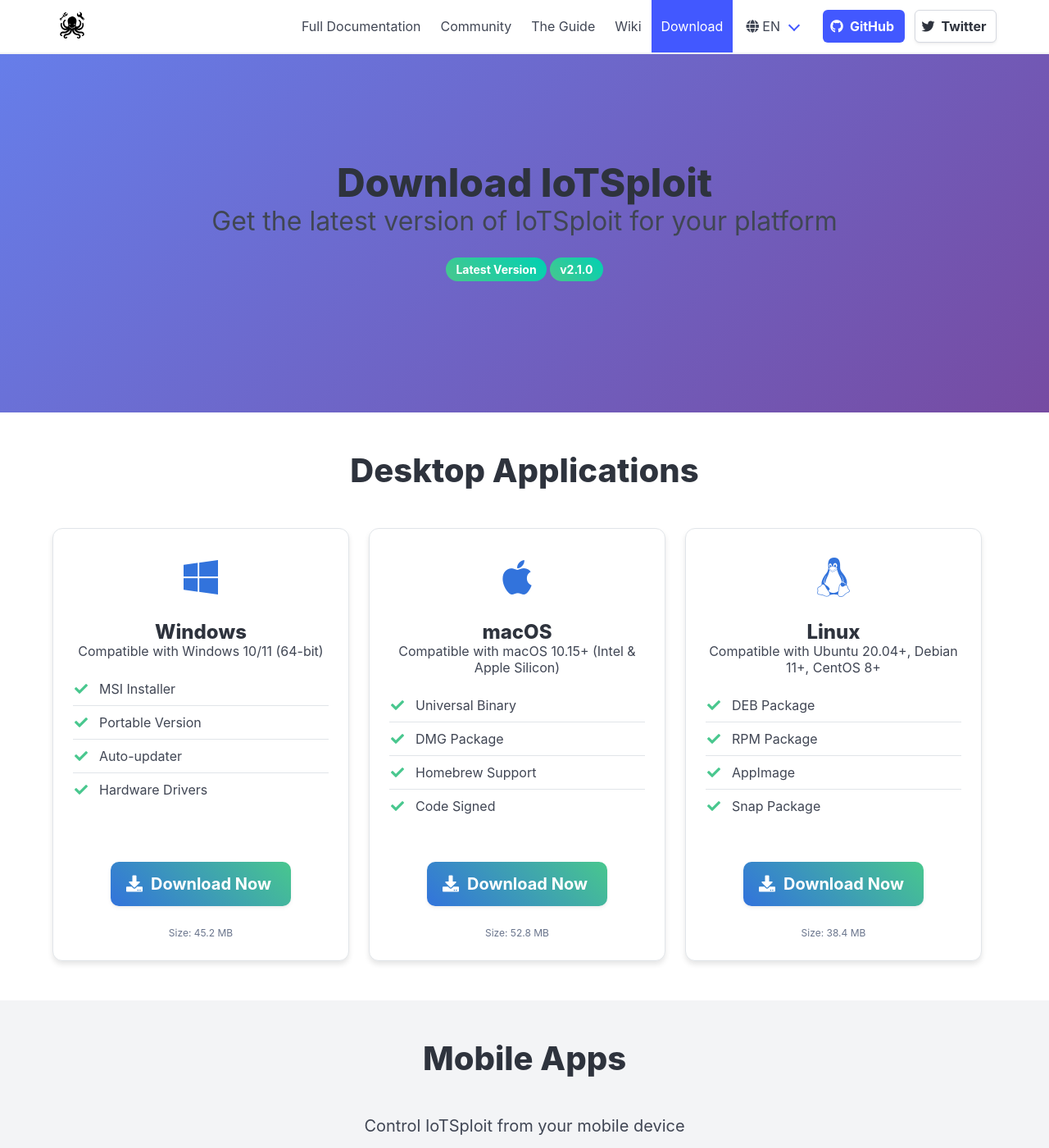
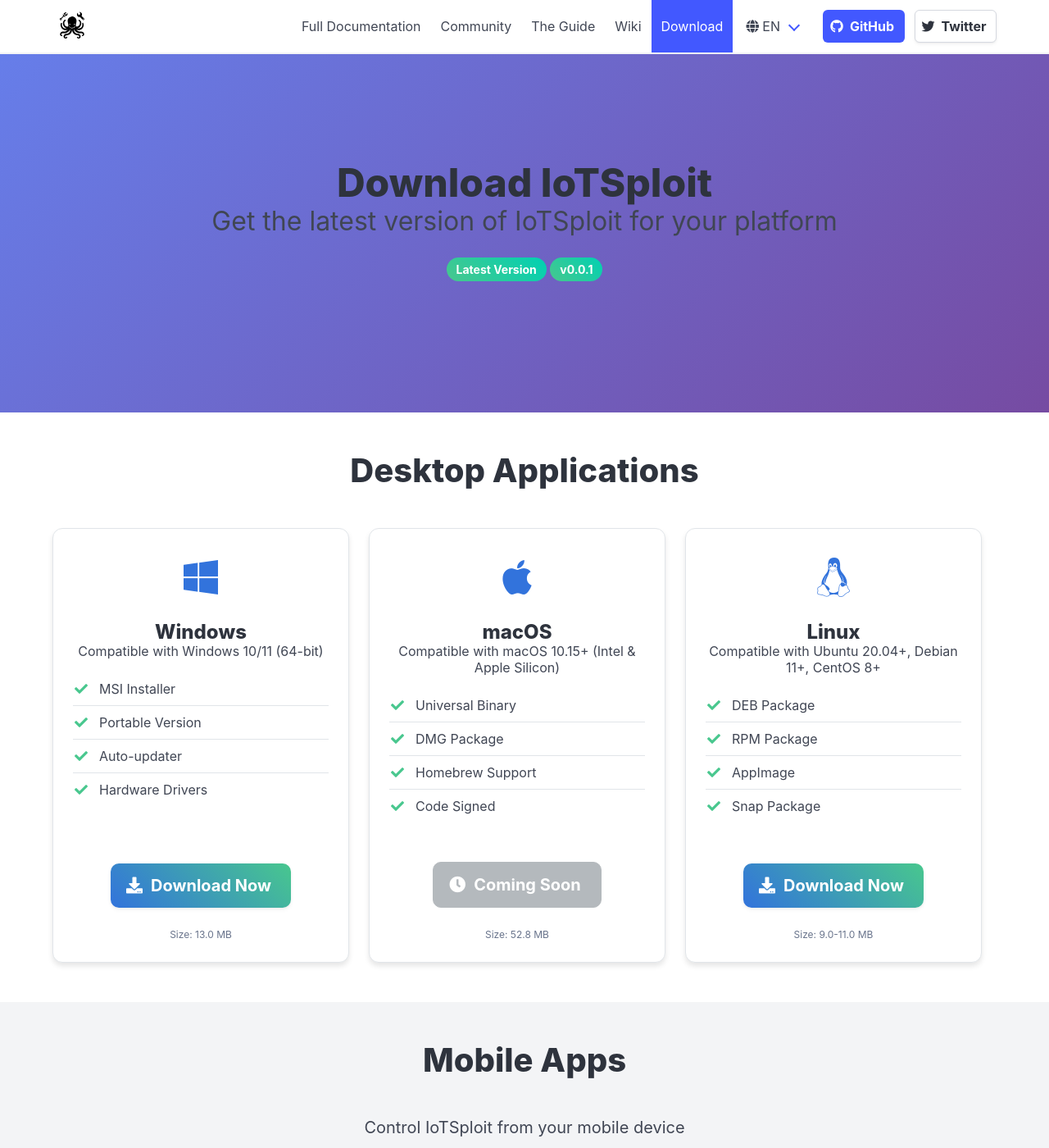
Before and after one commit to TKXB/iotsploit.github.io, a Jekyll site: the page download.html, which Jekyll copies as it is, in a window 1280 px wide and 1400 px high. Shown: the whole window at 82% size. Built offline with Jekyll 4.4.1, drawn with Linux system fonts in a browser that asks for light colours; comment, search, counter and statistics services are not loaded; some of the changed text lies outside the part shown.

Commit message:
feat: enhance download page with Linux support, new download options, and 'Coming Soon' buttons for mobile apps

```diff
--- a/download.html
+++ b/download.html
@@ -57,6 +57,7 @@
           latestVersion: "Latest Version",
           releaseNotes: "Release Notes",
           downloadNow: "Download Now",
+          comingSoon: "Coming Soon",
 
           // Platforms
           windowsTitle: "Windows",
@@ -320,6 +336,26 @@
         box-shadow: 0 4px 12px rgba(50, 115, 220, 0.3);
       }
 
+      /* Coming Soon button styles */
+      .coming-soon-button {
+        width: auto !important;
+        min-width: 160px;
+        padding: 0.75rem 1.5rem;
+        background-color: #6c757d !important;
+        border-color: #6c757d !important;
+        color: white !important;
+        font-weight: bold;
+        cursor: not-allowed;
+        opacity: 0.8;
+      }
+
+      .coming-soon-button:hover {
+        background-color: #6c757d !important;
+        border-color: #6c757d !important;
+        transform: none !important;
+        box-shadow: none !important;
+      }
+
       .requirements-table {
         background: #f8f9fa;
         border-radius: 8px;
@@ -389,6 +425,32 @@
       .animate-delay-2 { animation-delay: 0.2s; animation-fill-mode: both; }
       .animate-delay-3 { animation-delay: 0.3s; animation-fill-mode: both; }
       .animate-delay-4 { animation-delay: 0.4s; animation-fill-mode: both; }
+
+      /* Linux Download Modal styles */
+      #linuxDownloadModal .card {
+        height: 100%;
+        display: flex;
+        flex-direction: column;
+      }
+
+      #linuxDownloadModal .card-content {
+        display: flex;
+        flex-direction: column;
+        height: 100%;
+        min-height: 280px;
+      }
+
+      #linuxDownloadModal .card-content .subtitle {
+        flex-grow: 1;
+        display: flex;
+        align-items: center;
+        justify-content: center;
+        min-height: 60px;
+      }
+
+      #linuxDownloadModal .column {
+        display: flex;
+      }
     </style>
   </head>
   <body class="page has-navbar-fixed-top">
@@ -486,7 +548,7 @@
             </p>
             <div class="animate-fade-in animate-delay-2">
               <span class="version-badge" data-i18n="latestVersion">Latest Version</span>
-              <span class="version-badge">v2.1.0</span>
+              <span class="version-badge">v0.0.1</span>
             </div>
           </div>
         </div>
@@ -516,14 +578,14 @@
                   </div>
                   <div class="card-footer-content">
                     <div class="buttons is-centered">
-                      <a class="button download-button is-medium" href="https://github.com/TKXB/iotsploit/releases/latest/download/iotsploit-windows-x64.msi">
+                      <a class="button download-button is-medium" href="downloads/iotsploit-ui-v0.0.1-windows.zip">
                         <span class="icon">
                           <i class="fas fa-download"></i>
                         </span>
                         <span data-i18n="downloadNow">Download Now</span>
                       </a>
                     </div>
-                    <p class="is-size-7 has-text-grey">Size: 45.2 MB</p>
+                    <p class="is-size-7 has-text-grey">Size: 13.0 MB</p>
                   </div>
                 </div>
               </div>
@@ -548,11 +610,11 @@
                   </div>
                   <div class="card-footer-content">
                     <div class="buttons is-centered">
-                      <a class="button download-button is-medium" href="https://github.com/TKXB/iotsploit/releases/latest/download/iotsploit-macos-universal.dmg">
+                      <a class="button coming-soon-button is-medium" disabled>
                         <span class="icon">
-                          <i class="fas fa-download"></i>
+                          <i class="fas fa-clock"></i>
                         </span>
-                        <span data-i18n="downloadNow">Download Now</span>
+                        <span data-i18n="comingSoon">Coming Soon</span>
                       </a>
                     </div>
                     <p class="is-size-7 has-text-grey">Size: 52.8 MB</p>
@@ -580,14 +642,14 @@
                   </div>
                   <div class="card-footer-content">
                     <div class="buttons is-centered">
-                      <a class="button download-button is-medium" href="https://github.com/TKXB/iotsploit/releases/latest/download/iotsploit-linux-x64.deb">
+                      <a class="button download-button is-medium" onclick="showLinuxDownloadModal()">
                         <span class="icon">
                           <i class="fas fa-download"></i>
                         </span>
                         <span data-i18n="downloadNow">Download Now</span>
                       </a>
                     </div>
-                    <p class="is-size-7 has-text-grey">Size: 38.4 MB</p>
+                    <p class="is-size-7 has-text-grey">Size: 9.0-11.0 MB</p>
                   </div>
                 </div>
               </div>
@@ -611,11 +673,11 @@
                   <h3 class="title is-size-4" data-i18n="iosApp">iOS App</h3>
                   <p class="subtitle is-size-6 mb-4">iOS 13.0 or later</p>
                   <div class="buttons is-centered">
-                    <a class="button download-button is-medium" href="https://apps.apple.com/app/iotsploit">
+                    <a class="button coming-soon-button is-medium" disabled>
                       <span class="icon">
-                        <i class="fab fa-app-store-ios"></i>
+                        <i class="fas fa-clock"></i>
                       </span>
-                      <span>App Store</span>
+                      <span data-i18n="comingSoon">Coming Soon</span>
                     </a>
                   </div>
                 </div>
@@ -630,11 +692,11 @@
                   <h3 class="title is-size-4" data-i18n="androidApp">Android App</h3>
                   <p class="subtitle is-size-6 mb-4">Android 7.0 or later</p>
                   <div class="buttons is-centered">
-                    <a class="button download-button is-medium" href="https://play.google.com/store/apps/details?id=org.iotsploit">
+                    <a class="button coming-soon-button is-medium" disabled>
                       <span class="icon">
-                        <i class="fab fa-google-play"></i>
+                        <i class="fas fa-clock"></i>
                       </span>
-                      <span>Google Play</span>
+                      <span data-i18n="comingSoon">Coming Soon</span>
                     </a>
                   </div>
                 </div>
@@ -822,6 +884,61 @@
           </div>
         </div>
       </footer>
+
+      <!-- Linux Download Modal -->
+      <div class="modal" id="linuxDownloadModal">
+        <div class="modal-background" onclick="closeLinuxDownloadModal()"></div>
+        <div class="modal-card">
+          <header class="modal-card-head">
+            <p class="modal-card-title" data-i18n="linuxDownloadTitle">Choose Linux Version</p>
+            <button class="delete" aria-label="close" onclick="closeLinuxDownloadModal()"></button>
+          </header>
+          <section class="modal-card-body">
+            <p class="mb-4" data-i18n="linuxDownloadDesc">Select the Linux package format that works best for your system:</p>
+            <div class="columns">
+              <div class="column is-6">
+                <div class="card">
+                  <div class="card-content has-text-centered">
+                    <div class="platform-icon" style="font-size: 2rem; margin-bottom: 0.5rem;">
+                      <i class="fas fa-cube"></i>
+                    </div>
+                    <h4 class="title is-size-5">AppImage</h4>
+                    <p class="subtitle is-size-6 mb-4" data-i18n="appImageDesc">Universal binary for most Linux distributions</p>
+                    <a class="button download-button" href="downloads/iotsploit-ui-v0.0.1-linux.AppImage">
+                      <span class="icon">
+                        <i class="fas fa-download"></i>
+                      </span>
+                      <span data-i18n="downloadNow">Download Now</span>
+                    </a>
+                    <p class="is-size-7 has-text-grey mt-2">Size: 9.0 MB</p>
+                  </div>
+                </div>
+              </div>
+              <div class="column is-6">
+                <div class="card">
+                  <div class="card-content has-text-centered">
+                    <div class="platform-icon" style="font-size: 2rem; margin-bottom: 0.5rem;">
+                      <i class="fas fa-file-archive"></i>
+                    </div>
+                    <h4 class="title is-size-5">TAR.GZ</h4>
+                    <p class="subtitle is-size-6 mb-4" data-i18n="tarGzDesc">Traditional archive for manual installation</p>
+                    <a class="button download-button" href="downloads/iotsploit-ui-v0.0.1-linux.tar.gz">
+                      <span class="icon">
+                        <i class="fas fa-download"></i>
+                      </span>
+                      <span data-i18n="downloadNow">Download Now</span>
+                    </a>
+                    <p class="is-size-7 has-text-grey mt-2">Size: 11.0 MB</p>
+                  </div>
+                </div>
+              </div>
+            </div>
+          </section>
+          <footer class="modal-card-foot">
+            <button class="button" onclick="closeLinuxDownloadModal()" data-i18n="cancel">Cancel</button>
+          </footer>
+        </div>
+      </div>
     </div>
 
     <script>
```
Also changed, not shown: other parts of download.html (+27 -1 lines), 3 other files.
